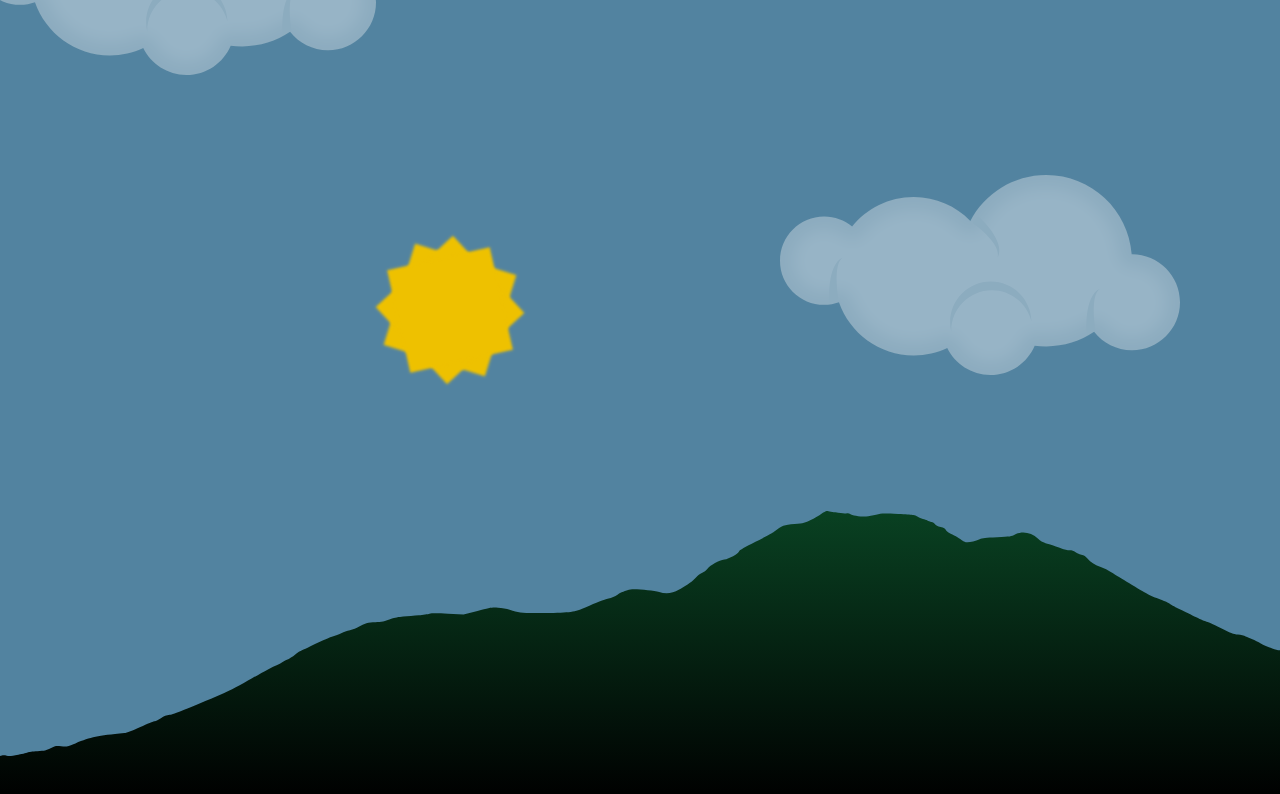
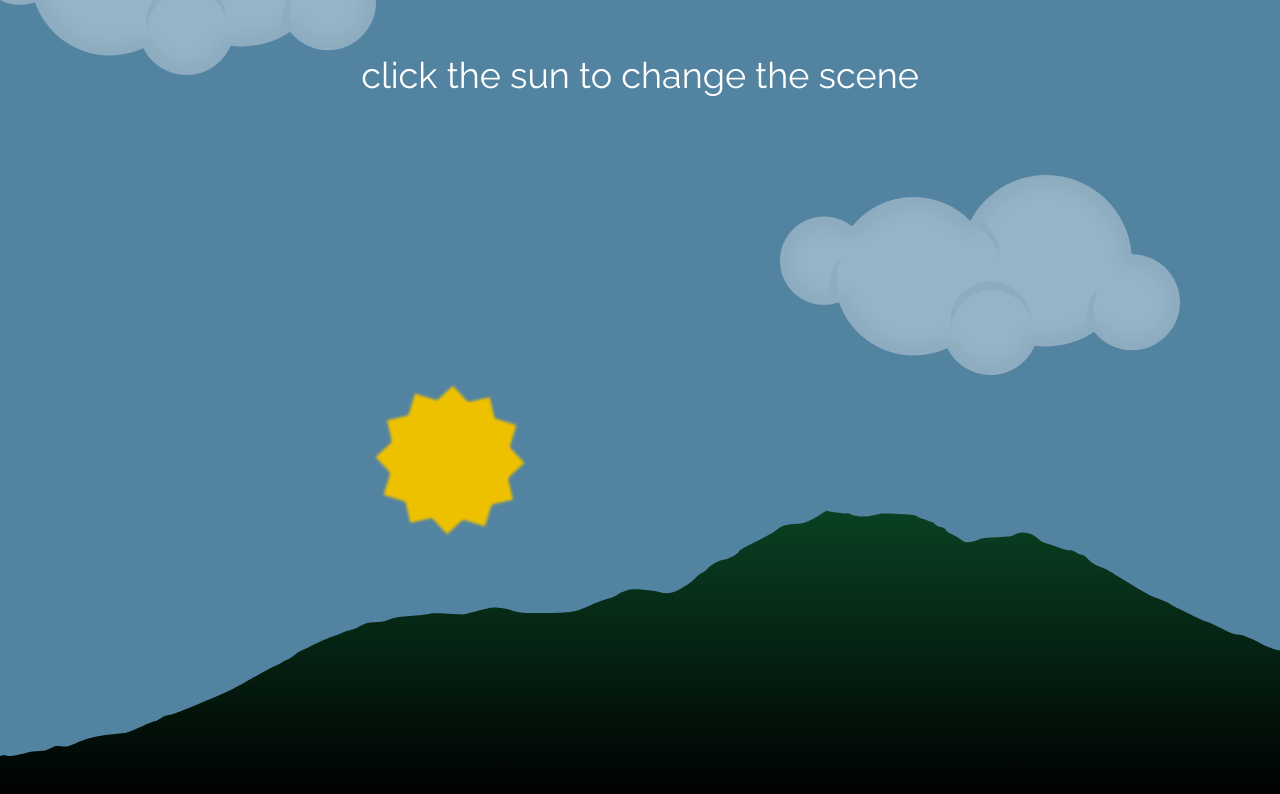
Before and after one commit to ashlyndanielle/sundance, a website: page index.html in a window 1280 px wide. Drawn offline with nearby package versions, Linux system fonts and the light colour scheme.

Commit message:
added message to change the scene

```diff
--- a/index.html
+++ b/index.html
@@ -16,6 +16,7 @@
 		<!-- ******* -->
 
 		<section class='daytime container'>
+			<p>click the sun to change the scene</p>
 			<div class='sun'></div>
 		</section>
 
@@ -33,6 +34,7 @@
 		<!-- *********** -->
 
 		<section class='night-time container'>
+			<p>click the moon to change the scene</p>
 			<div class='twinkle'></div>
 			<div class='moon'></div>
 		</section>
--- a/styles/main.scss
+++ b/styles/main.scss
@@ -1,5 +1,6 @@
 $primary: #5283A0;
 $secondary: #021C2C;
+$day-gradient: radial-gradient($secondary, $primary, $primary);
 
 /********************/
 /****** MIXINS ******/
@@ -20,13 +21,19 @@ $secondary: #021C2C;
 body {
   background: $secondary;
   overflow: hidden;
-  font-family: 'Raleway' sans-serif;
 }
 
 .container {
-  height: 100vh;
-  width: 100%;
-  background: $secondary;
+  @include box (100vh, 100%, null, null, $secondary);
+  font-family: 'Raleway', sans-serif;
+  color: white;
+  font-size: 36px;
+
+  p {
+    @include box (150px, null, null, auto, null);
+    text-align: center;
+    line-height: 150px;
+  }
 }
 
 /*****************/
@@ -34,9 +41,7 @@ body {
 /*****************/
 
 .cloud {
-  height: 200px;
-  width: 400px;
-  background: url('../assets/cloud.svg') no-repeat center;
+  @include box (200px, 400px, null, null, url('../assets/cloud.svg') no-repeat center);
   background-size: cover;
   position: fixed;
   opacity: 0.4;
```
Also changed, not shown: dist/bundle.css.
